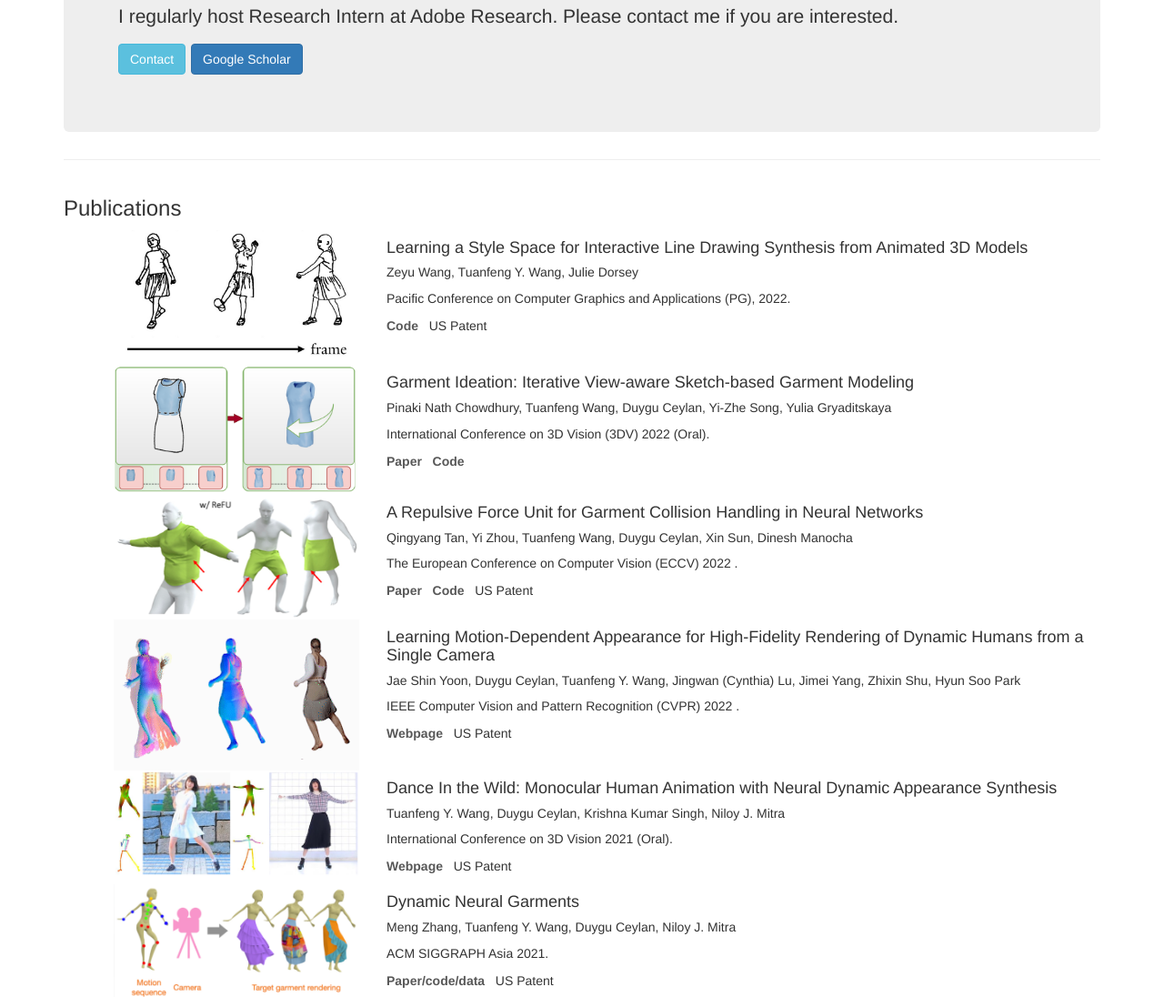
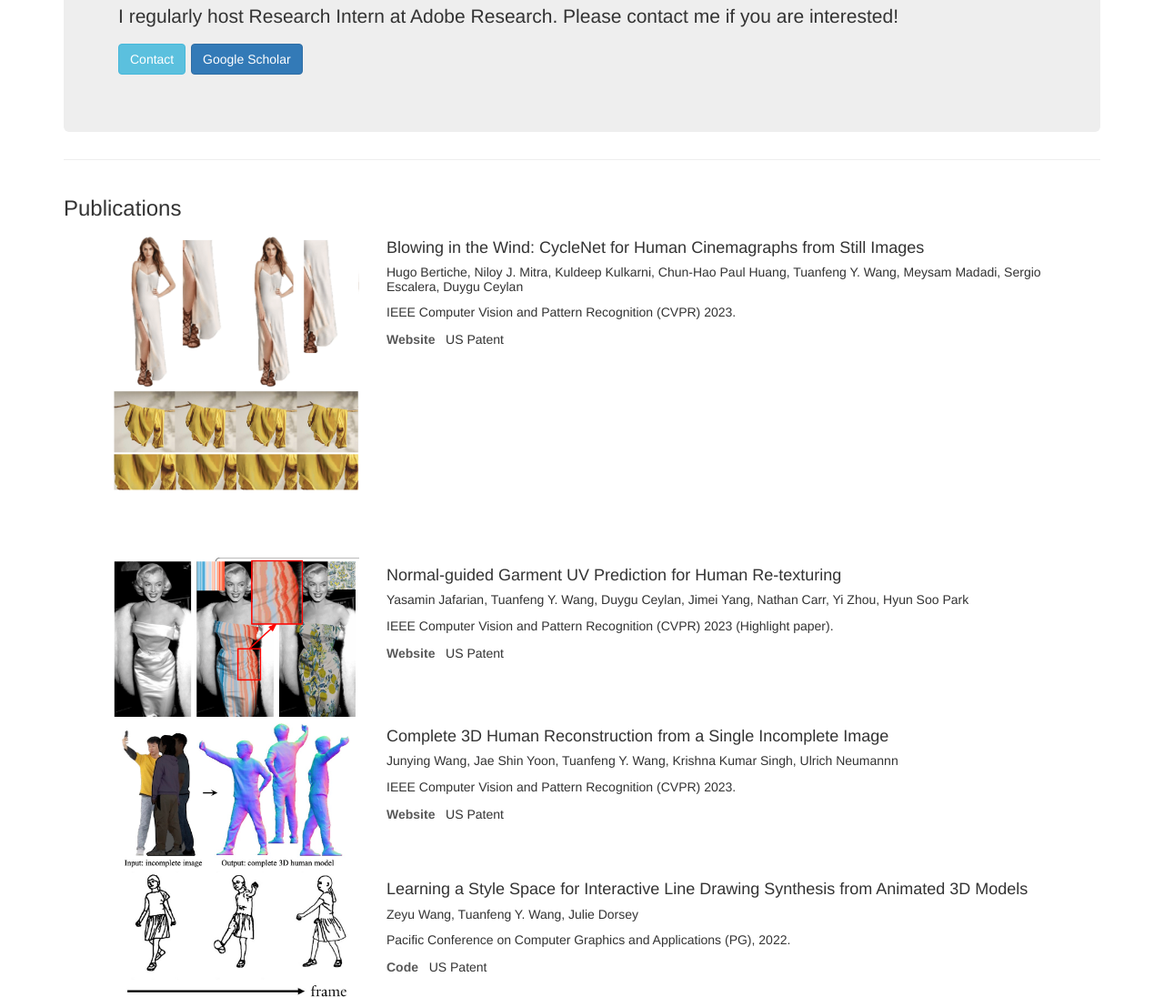
Before and after one commit to tuanfeng/tuanfeng.github.io, a plain HTML site: page index.html in a window 1280 px wide. Shown: the part 474-1570 px from the top of the page at 91% size. Drawn offline with Linux system fonts and the light colour scheme.

Commit message:
Update index.html

```diff
--- a/index.html
+++ b/index.html
@@ -68,7 +68,7 @@
             <h1>Tuanfeng Y. Wang   &nbsp&nbsp&nbsp  ᶘ ᵒᴥᵒᶅ  </h1>
             <p>I am currently a Research Scientist at Adobe Research. I got my PhD from University College London, advised by Niloy J. Mitra, and B.S. from University of Science and Technology of China, advised by Ligang Liu. </p>
             <p>My research interests are computer graphics and computer vision, including neural rendering, geometry processing, computational fabrication, computational geometry, 3D reconstruction, augmented/visual reality, etc.</p>
-            <p>I regularly host Research Intern at Adobe Research. Please contact me if you are interested.</p>
+            <p>I regularly host Research Intern at Adobe Research. Please contact me if you are interested!</p>
 
             <p>
                 <a href="#con" class="btn btn-info btn-large" role="button">Contact</a>
@@ -88,6 +88,52 @@
 
         <!-- Page Features -->
         <div class="row text-center">
+
+              <div class="row">
+                <div style="margin-left:5em;" class="col-md-3">
+                    <a>
+                        <img class="img-responsive" src="./publications/2023_hugo.png" alt="">
+                    </a>
+                </div>
+                <div class="col-md-8">
+                    <h4 align="left">Blowing in the Wind: CycleNet for Human Cinemagraphs from Still Images</h4>
+                    <h5 align="left">Hugo Bertiche, Niloy J. Mitra, Kuldeep Kulkarni, Chun-Hao Paul Huang, Tuanfeng Y. Wang, Meysam Madadi, Sergio Escalera, Duygu Ceylan</h5>
+                    <p align="left">IEEE Computer Vision and Pattern Recognition (CVPR) 2023.</p>
+                    <p align="left"> <a href="https://hbertiche.github.io/CycleNet/" style="color: rgb(88,88,88) "><b>Website</b></a>&nbsp&nbsp US Patent</p>
+
+                </div>
+            </div>
+
+             <div class="row">
+                <div style="margin-left:5em;" class="col-md-3">
+                    <a>
+                        <img class="img-responsive" src="./publications/2023_yasamin.png" alt="">
+                    </a>
+                </div>
+                <div class="col-md-8">
+                    <h4 align="left">Normal-guided Garment UV Prediction for Human Re-texturing</h4>
+                    <h5 align="left">Yasamin Jafarian, Tuanfeng Y. Wang, Duygu Ceylan, Jimei Yang, Nathan Carr, Yi Zhou, Hyun Soo Park </h5>
+                    <p align="left">IEEE Computer Vision and Pattern Recognition (CVPR) 2023 (Highlight paper).</p>
+                    <p align="left"> <a href="https://www.yasamin.page/normal-guided-uv" style="color: rgb(88,88,88) "><b>Website</b></a>&nbsp&nbsp US Patent</p>
+
+                </div>
+            </div>
+
+           <div class="row">
+                <div style="margin-left:5em;" class="col-md-3">
+                    <a>
+                        <img class="img-responsive" src="./publications/2023_junying.jpg" alt="">
+                    </a>
+                </div>
+                <div class="col-md-8">
+                    <h4 align="left">Complete 3D Human Reconstruction from a Single Incomplete Image</h4>
+                    <h5 align="left">Junying Wang, Jae Shin Yoon, Tuanfeng Y. Wang, Krishna Kumar Singh, Ulrich Neumannn </h5>
+                    <p align="left">IEEE Computer Vision and Pattern Recognition (CVPR) 2023.</p>
+                    <p align="left"> <a href="https://junyingw.github.io/paper/3d_inpainting/index.html" style="color: rgb(88,88,88) "><b>Website</b></a>&nbsp&nbsp US Patent</p>
+
+                </div>
+            </div>
+
 
             <div class="row">
                 <div style="margin-left:5em;" class="col-md-3">
@@ -128,7 +174,7 @@
                 <div class="col-md-8">
                     <h4 align="left">A Repulsive Force Unit for Garment Collision Handling in Neural Networks</h4>
                     <h5 align="left">Qingyang Tan, Yi Zhou, Tuanfeng Wang, Duygu Ceylan, Xin Sun, Dinesh Manocha </h5>
-                    <p align="left">The European Conference on Computer Vision (ECCV) 2022 .</p>
+                    <p align="left">The European Conference on Computer Vision (ECCV) 2022.</p>
                     <p align="left"> <a href="https://arxiv.org/abs/2207.13871" style="color: rgb(88,88,88) "><b>Paper</b></a>&nbsp&nbsp <a href="https://github.com/aldehydecho/ReFU" style="color: rgb(88,88,88) "><b>Code</b></a>&nbsp&nbsp US Patent</p>
 
                 </div>
@@ -143,7 +189,7 @@
                 <div class="col-md-8">
                     <h4 align="left">Learning Motion-Dependent Appearance for High-Fidelity Rendering of Dynamic Humans from a Single Camera</h4>
                     <h5 align="left">Jae Shin Yoon, Duygu Ceylan, Tuanfeng Y. Wang, Jingwan (Cynthia) Lu, Jimei Yang, Zhixin Shu, Hyun Soo Park </h5>
-                    <p align="left">IEEE Computer Vision and Pattern Recognition (CVPR) 2022 .</p>
+                    <p align="left">IEEE Computer Vision and Pattern Recognition (CVPR) 2022.</p>
                     <p align="left"> <a href="https://www-users.cse.umn.edu/~jsyoon/Motion_learning/" style="color: rgb(88,88,88) "><b>Webpage</b></a>&nbsp&nbsp US Patent</p>
                 </div>
             </div>
```
